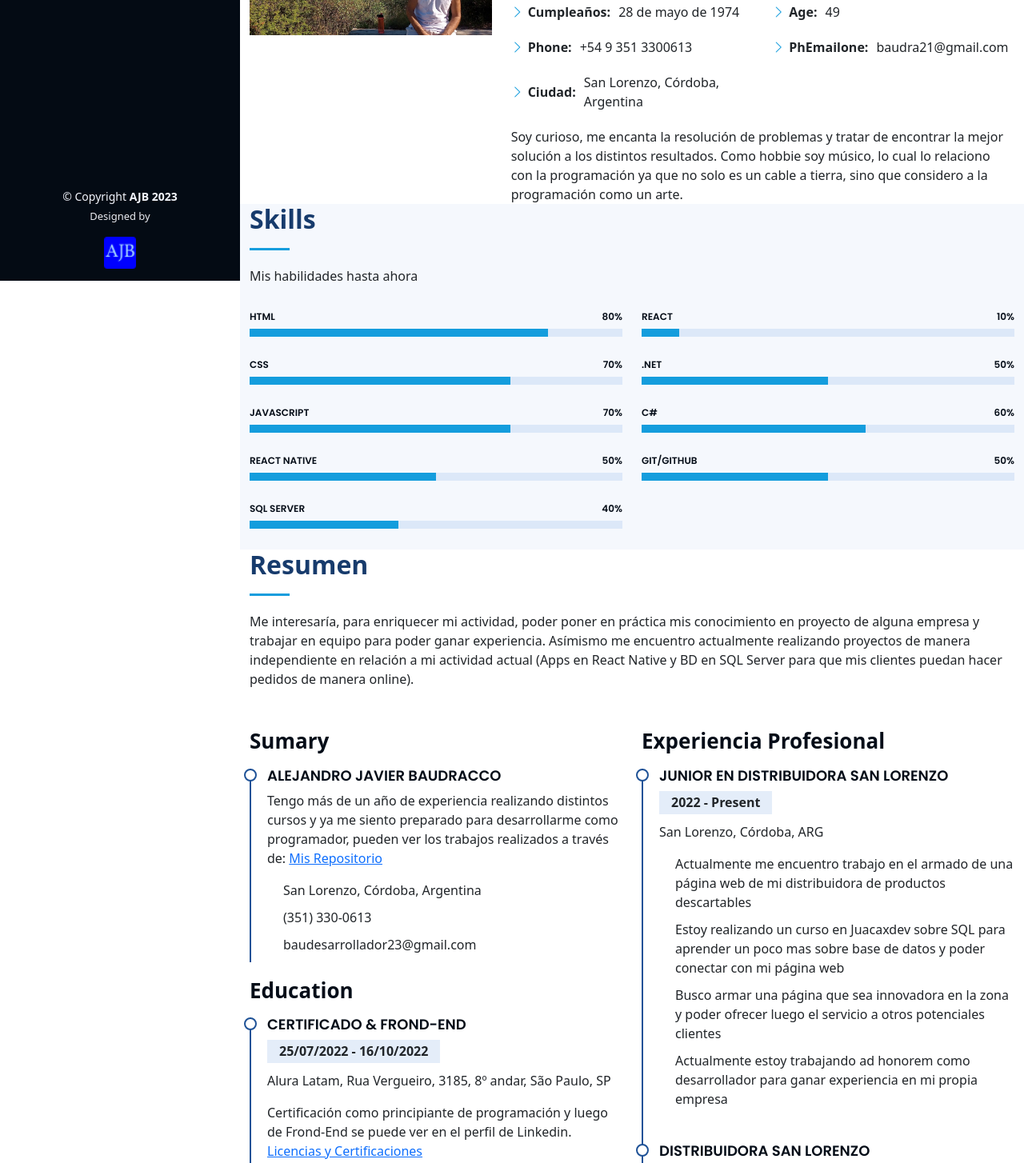
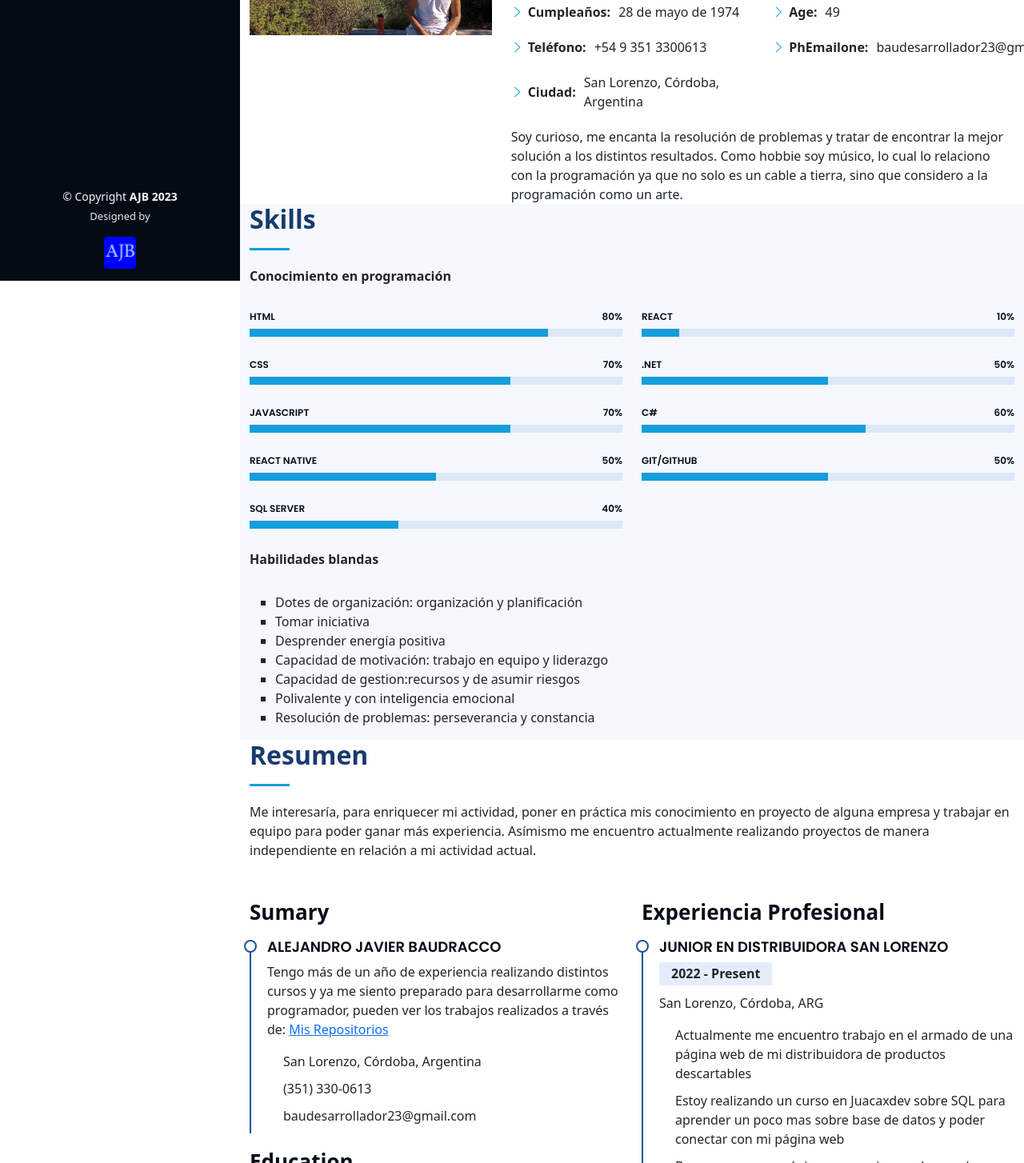
Before and after one commit to BaudraccoA/CV, a plain HTML site: page index.html in a window 1280 px wide. Shown: the part 449-1903 px from the top of the page at 80% size. Drawn offline with nearby package versions, Linux system fonts and the light colour scheme.

Commit message:
se agregan al DOM las habilidades blandas

```diff
--- a/assets/styles.css
+++ b/assets/styles.css
@@ -259,6 +259,10 @@ body {
     margin-bottom: 0;
   }
 
+  .soft {
+    list-style: square;
+  }
+
   /*--------------------------------------------------------------
   # About
   --------------------------------------------------------------*/
@@ -381,6 +385,7 @@ body {
     transition: 0.9s;
     background-color: #149ddd;
   }
+
 
   /*--------------------------------------------------------------
   # Resume
--- a/index.html
+++ b/index.html
@@ -48,7 +48,7 @@
 
           <li><a href="#about" class="nav-link scrollto"><i class="bx bx-user"></i> <span>Acerca de</span></a></li>
           <li><a href="#resume" class="nav-link scrollto"><i class="bx bx-file-blank"></i> <span>Resumen</span></a></li>
-          <li><a href="#contact" class="nav-link scrollto"><i class="bx bx-envelope"></i> <span>Contact</span></a></li>
+          <li><a href="#contact" class="nav-link scrollto"><i class="bx bx-envelope"></i> <span>Contacto</span></a></li>
         </ul>
       </nav><!-- .nav-menu -->
     </div>
@@ -63,7 +63,7 @@
           <h2>Acerca de</h2>
           <p>Empecé mi trayectoria profesional como Auxiliar Administrativo en una importante empresa de Telecomunicaciones en Argentina. Realicé cursos de programación en el lenguaje .Net 6 del Polo Tecnológico de Mina Clavero ( C#). y Alura Latam: frontend, desarrollo web (2022) y en este año 2023 a través del programa "Argentina Programa 4.0" reforzando los conceptos para el desarrollo web, asimismo también de manera asincrónica tomando clases de SQL y React en Juacaxdev , estoy buscando oportunidad para adquirir experiencia y he descubierto que la programación y el desarrollo de páginas web es mi pasión. Me gusta trabajar en equipo, cooperando con todos y apoyando de la mejor manera posible, con grandes satisfacciones en enseñar y aprender.
             Soy una persona curiosa y me gusta resolver problemas, aprender es parte de mi vida y los desafíos me motivan a encontrar la mejor solución.
-            Busco hacer practica en el área de la tecnología de la información, donde pueda desarrollar mis conocimiento, técnicas y crecer junto a la empresa y mis compañeros de trabajo.</p>
+            Busco trabajo en el área de la tecnología de la información, donde pueda desarrollar mis conocimiento, técnicas y crecer junto a la empresa y mis compañeros de trabajo.</p>
         </div>
 
         <div class="row">
@@ -80,14 +80,14 @@
               <div class="col-lg-6">
                 <ul>
                   <li><i class="bi bi-chevron-right"></i> <strong>Cumpleaños:</strong> <span>28 de mayo de 1974</span></li>
-                  <li><i class="bi bi-chevron-right"></i> <strong>Phone:</strong> <span>+54 9 351 3300613</span></li>
+                  <li><i class="bi bi-chevron-right"></i> <strong>Teléfono:</strong> <span>+54 9 351 3300613</span></li>
                   <li><i class="bi bi-chevron-right"></i> <strong>Ciudad:</strong> <span>San Lorenzo, Córdoba, Argentina</span></li>
                 </ul>
               </div>
               <div class="col-lg-6">
                 <ul>
                   <li><i class="bi bi-chevron-right"></i> <strong>Age:</strong> <span>49</span></li>
-                  <li><i class="bi bi-chevron-right"></i> <strong>PhEmailone:</strong> <span>baudra21@gmail.com</span></li>
+                  <li><i class="bi bi-chevron-right"></i> <strong>PhEmailone:</strong> <span>baudesarrollador23@gmail.com</span></li>
                 </ul>
               </div>
             </div>
@@ -107,7 +107,7 @@
 
           <div class="section-title">
             <h2>Skills</h2>
-            <p> Mis habilidades hasta ahora</p>
+            <p><strong><em> Conocimiento en programación</em></strong></p>
           </div>
 
           <div class="row skills-content">
@@ -183,6 +183,21 @@
 
             </div>
 
+            <div class="section-title">
+              <p><strong> Habilidades blandas</strong></p>
+            </div>
+            <div>
+              <ul class="soft">
+                <li>Dotes de organización: organización y planificación</li>
+                <li>Tomar iniciativa</li>
+                <li>Desprender energía positiva</li>
+                <li>Capacidad de motivación: trabajo en equipo y liderazgo</li>
+                <li>Capacidad de gestion:recursos y de asumir riesgos</li>
+                <li>Polivalente y con inteligencia emocional</li>
+                <li>Resolución de problemas: perseverancia y constancia</li>
+              </ul>
+            </div>
+
           </div>
 
         </div>
@@ -194,9 +209,9 @@
 
           <div class="section-title">
             <h2>Resumen</h2>
-            <p> Me interesaría, para enriquecer mi actividad, poder poner en práctica mis conocimiento en proyecto de alguna empresa
-              y trabajar en equipo para poder ganar experiencia. Asímismo me encuentro actualmente realizando proyectos de
-              manera independiente en relación a mi actividad actual (Apps en React Native y BD en SQL Server para que mis clientes puedan hacer pedidos de manera online).
+            <p> Me interesaría, para enriquecer mi actividad, poner en práctica mis conocimiento en proyecto de alguna empresa
+              y trabajar en equipo para poder ganar más experiencia. Asímismo me encuentro actualmente realizando proyectos de
+              manera independiente en relación a mi actividad actual.
             </p>
           </div>
 
@@ -205,7 +220,7 @@
               <h3 class="resume-title">Sumary</h3>
               <div class="resume-item pb-0">
                 <h4>Alejandro Javier Baudracco</h4>
-                <p><em>Tengo más de un año de experiencia realizando distintos cursos y ya me siento preparado para desarrollarme como programador, pueden ver los trabajos realizados a través de: <a href="https://github.com/BaudraccoA" target="_blank">Mis Repositorio</a></em></p>
+                <p><em>Tengo más de un año de experiencia realizando distintos cursos y ya me siento preparado para desarrollarme como programador, pueden ver los trabajos realizados a través de: <a href="https://github.com/BaudraccoA" target="_blank">Mis Repositorios</a></em></p>
                 <ul>
                   <li>San Lorenzo, Córdoba, Argentina</li>
                   <li>(351) 330-0613</li>
@@ -287,7 +302,7 @@
 
     <div class="section-title">
       <h2>Contacto</h2>
-      <p>Si desean contactarme por cualquier servicio o para ofrecerme algún trabajo:</p>
+      <p>Si desean contactarme por servicios o trabajo:</p>
     </div>
 
     <div class="row" data-aos="fade-in">
```
